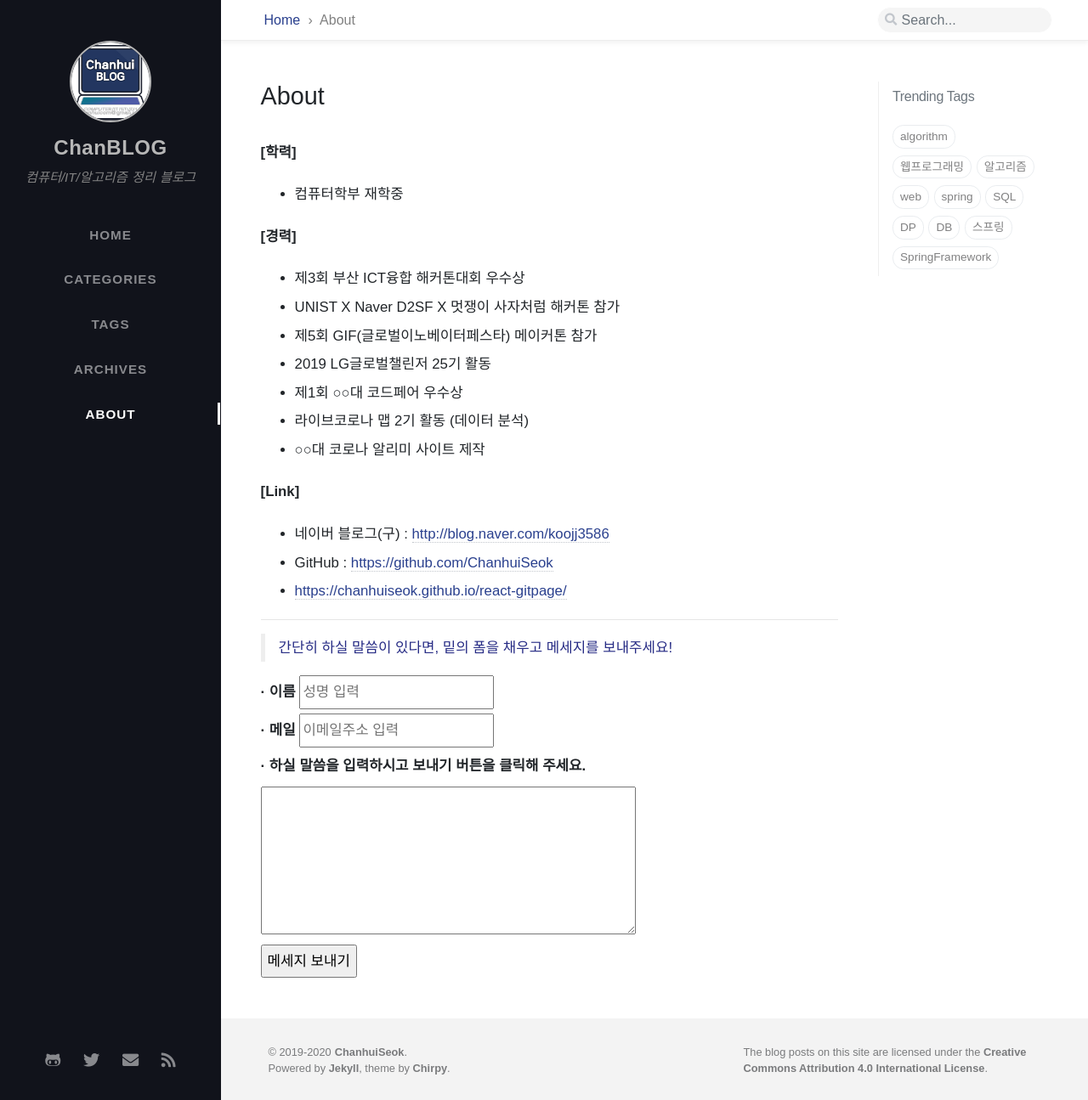
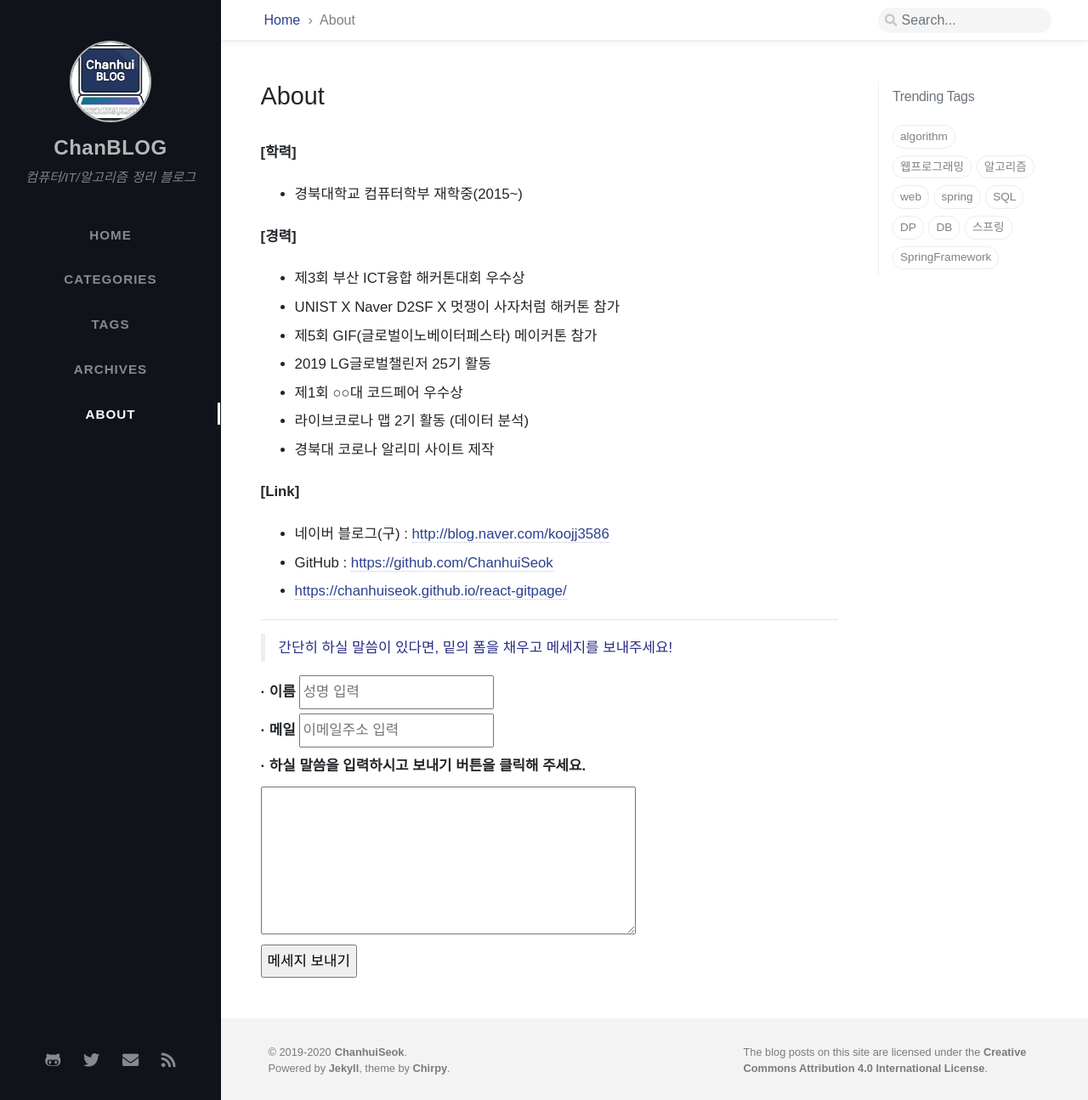
Before and after one commit to ChanhuiSeok/chanhuiseok.github.io, a Jekyll site: the page built from tabs/about.md, in a window 1280 px wide and 1295 px high. Shown: the whole window at 85% size. Built offline with Jekyll 4.4.1, drawn with Linux system fonts in a browser that asks for light colours; nearby versions of some CDN libraries; some web fonts are replaced; comment, search, counter and statistics services are not loaded.

Commit message:
학교 정보 복원

```diff
--- a/tabs/about.md
+++ b/tabs/about.md
@@ -12,7 +12,7 @@ title: About
 
 **[학력]**
 
-* 컴퓨터학부 재학중
+* 경북대학교 컴퓨터학부 재학중(2015~)
 
 **[경력]**
 
@@ -22,7 +22,7 @@ title: About
 * 2019 LG글로벌챌린저 25기 활동
 * 제1회 ○○대 코드페어 우수상
 * 라이브코로나 맵 2기 활동 (데이터 분석)
-* ○○대 코로나 알리미 사이트 제작
+* 경북대 코로나 알리미 사이트 제작
 
 **[Link]**
 
```
